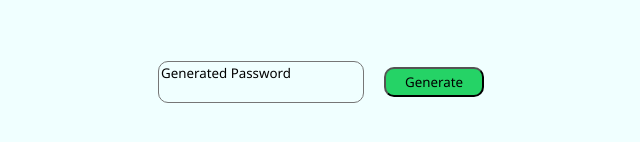
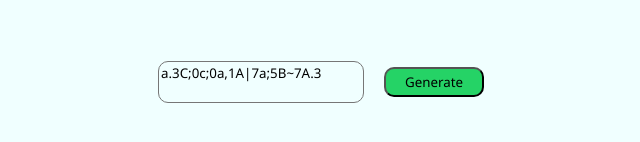
Before and after one commit to Kiran21-S/randompassgenerator, a plain HTML site: page index.html in a window 1280 px wide. Shown: the part 172-314 px from the top of the page, 319-959 px from the left. Drawn offline with Linux system fonts and the light colour scheme.

Commit message:
Update index.html

```diff
--- a/index.html
+++ b/index.html
@@ -40,6 +40,6 @@
         <textarea id="password">Generated Password</textarea>
         <button type="submit" onclick="passGen()">Generate</button>
     </div>
-    <script src="index.js" type="module"></script>
+    <script src="index.js"></script>
 </body>
 </html>
```
